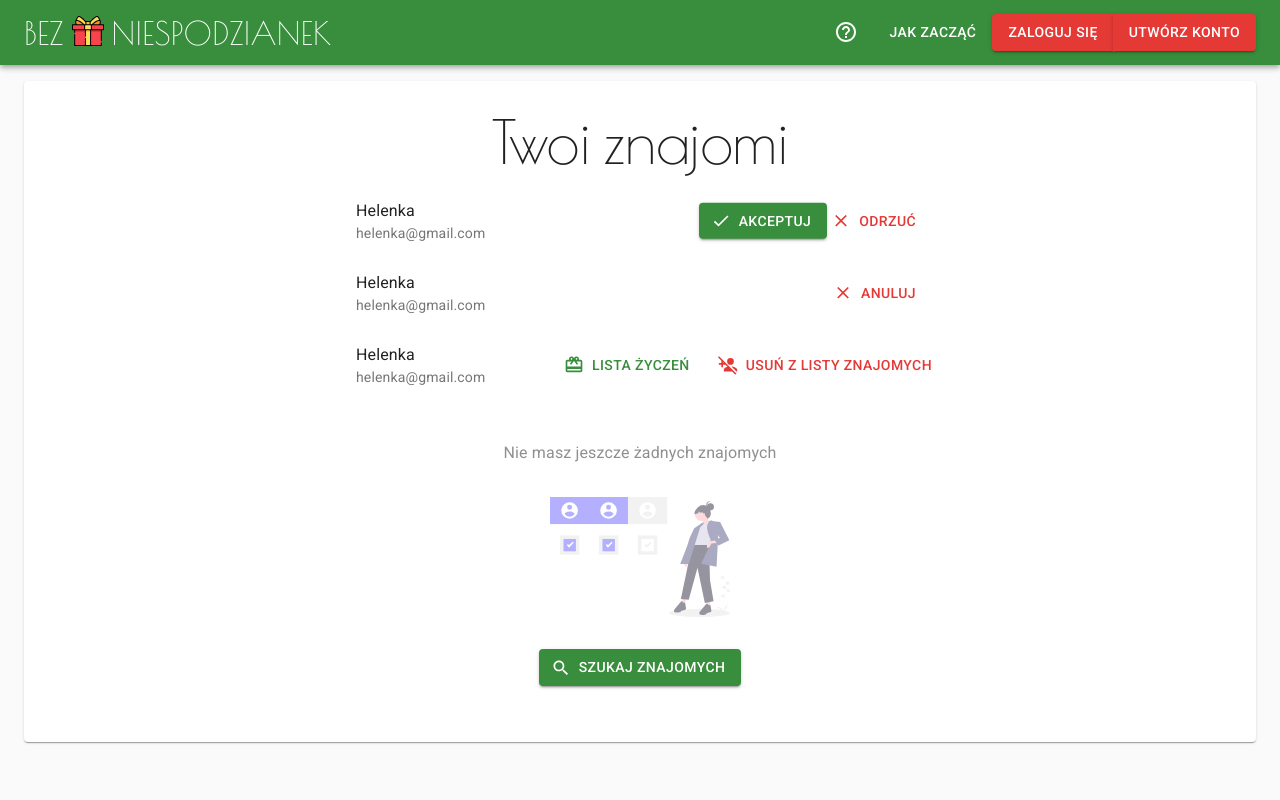
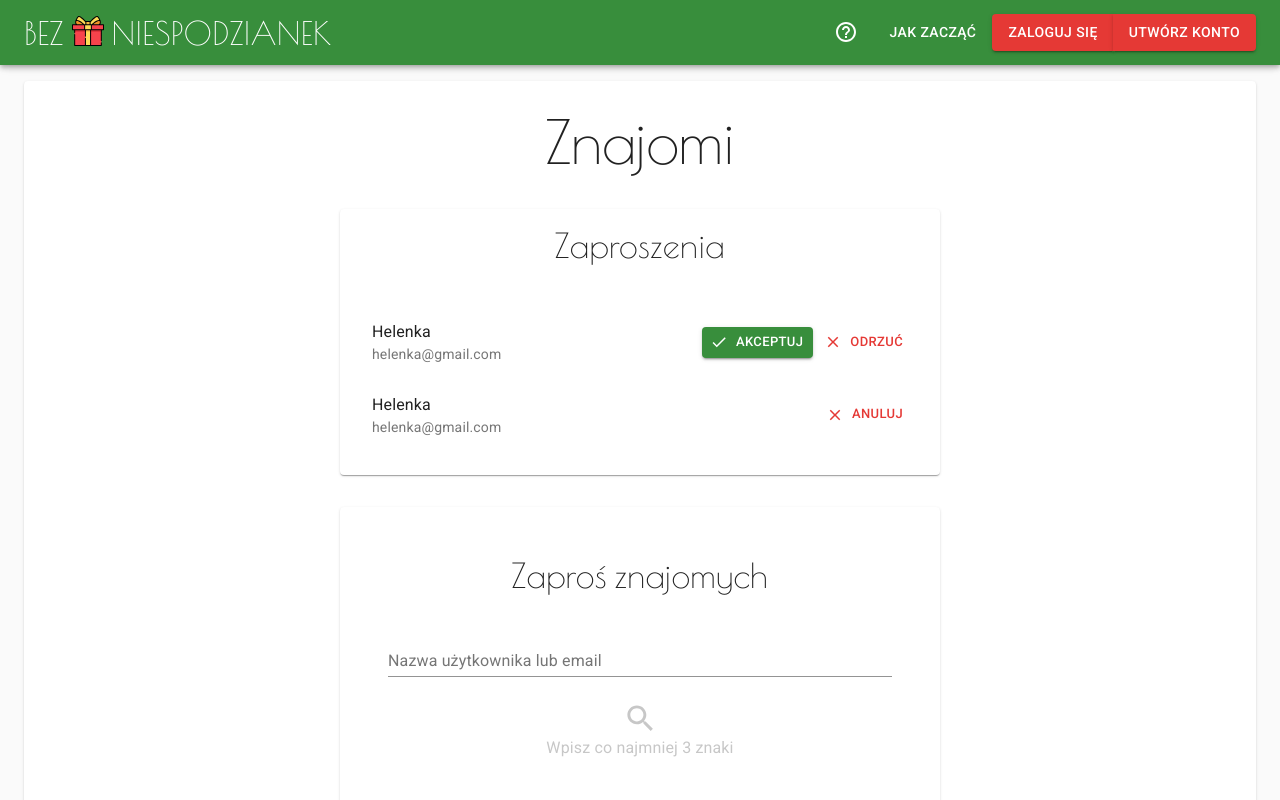
Before and after one commit to Bruinen90/gifts-front, a React (Create React App) app: page /moi-znajomi in a window 1280 px wide. Shown: the top 800 px of the page. Built offline with nearby package versions, Linux system fonts and the light colour scheme.

Commit message:
Friends page layout done

```diff
--- /dev/null
+++ b/src/components/CenteredCard/CenteredCard.tsx
@@ -0,0 +1,34 @@
+// MUI
+import { Card, Theme } from "@material-ui/core";
+import { styled } from "@material-ui/core";
+
+interface CenteredCardProps {
+    maxWidth?: string;
+    padding?: number | string;
+    marginVertical?: number | string;
+    theme: Theme;
+}
+
+export const CenteredCard = styled(Card)(
+    ({ theme, maxWidth, padding, marginVertical }: CenteredCardProps) => ({
+        maxWidth: maxWidth ? maxWidth : "600px",
+        padding: padding
+            ? typeof padding === "number"
+                ? theme.spacing(padding/2)
+                : padding
+            : theme.spacing(1),
+        margin:
+            (marginVertical
+                ? typeof marginVertical === "number"
+                    ? `${theme.spacing(marginVertical)}px`
+                    : marginVertical
+                : `${theme.spacing(4)}px`) + " auto",
+        [theme.breakpoints.up("md")]: {
+            padding: padding
+                ? typeof padding === "number"
+                    ? theme.spacing(padding)
+                    : padding
+                : theme.spacing(2),
+        },
+    })
+);
--- a/src/components/FindUser/FindUser.tsx
+++ b/src/components/FindUser/FindUser.tsx
@@ -1,68 +1,79 @@
-import React, { useState, useEffect, useCallback } from 'react';
-import axios from 'axios';
+import React, { useState, useEffect, useCallback, RefObject } from "react";
+import axios from "axios";
 
 // Styles
-import * as Styled from './stylesFindUser';
+import * as Styled from "./stylesFindUser";
 
 // MUI
-import { CircularProgress, TextField, Typography } from '@material-ui/core';
+import {
+    Box,
+    CircularProgress,
+    TextField,
+    Typography,
+} from "@material-ui/core";
 
 // Icons
-import { Search } from '@material-ui/icons';
+import { Search } from "@material-ui/icons";
 
 // Types
-import { User, SearchState, UsersListType } from '../../interfaces/interfaces';
-import UsersList from '../UsersList/UsersList';
+import { User, SearchState, UsersListType } from "../../interfaces/interfaces";
+import UsersList from "../UsersList/UsersList";
 
 interface FindUserProps {
-	handleAddUserToDraw: (user: User) => void;
-	removedFromResults: User[];
+    handleUserClicked: (user: User) => void;
+    removedFromResults: User[] | undefined;
+    header?: string;
 }
 
-const FindUser = ({
-	handleAddUserToDraw,
-	removedFromResults,
-}: FindUserProps) => {
-	const [searchPhrase, setSearchPhrase] = useState('');
+const FindUser = React.forwardRef(
+    (
+        { handleUserClicked, removedFromResults, header }: FindUserProps,
+        ref) => {
+        const [searchPhrase, setSearchPhrase] = useState("");
         const [searchResults, setSearchResults] = useState<UsersListType>([]);
-	const [searchState, setSearchState] = useState<SearchState>('too-short');
+        const [searchState, setSearchState] = useState<SearchState>(
+            "too-short"
+        );
         const [searchBoxOutput, setSearchBoxOutput] = useState<any>();
 
         const onStopTyping = useCallback(async () => {
             if (searchPhrase.length < 3) {
-			setSearchState('too-short');
+                setSearchState("too-short");
             } else {
-			setSearchState('loading');
+                setSearchState("loading");
                 const graphqlQuery = {
                     query: `
                     {findUser(searchPhrase: "${searchPhrase}") { _id username email }}
                 `,
                 };
                 try {
-				const response = await axios.post('graphql', graphqlQuery);
+                    const response = await axios.post("graphql", graphqlQuery);
                     const foundUsers: User[] = response.data.data.findUser;
-				const filteredUsers = foundUsers.filter(
-					user =>
+                    const filteredUsers = removedFromResults
+                        ? foundUsers.filter(
+                              (user) =>
                                   !removedFromResults.some(
-							removedUser => removedUser._id === user._id
+                                      (removedUser) =>
+                                          removedUser._id === user._id
                                   )
-				);
+                          )
+                        : foundUsers;
                     if (filteredUsers.length > 0) {
                         setSearchResults(filteredUsers);
-					setSearchState('display-results');
+                        setSearchState("display-results");
                     } else {
-					setSearchState('no-results');
+                        setSearchState("no-results");
                     }
                 } catch (err) {
                     console.log(err);
-				setSearchState('error');
+                    setSearchState("error");
                 }
             }
         }, [removedFromResults, searchPhrase]);
 
         useEffect(() => {
             if (searchResults.length === 0) {
-			setSearchState('no-results');
+                setSearchState("no-results");
             }
         }, [searchResults]);
 
@@ -73,31 +84,36 @@ const FindUser = ({
             return () => window.clearTimeout(typingTimeout);
         }, [onStopTyping, searchPhrase]);
 
-	const handleInputChange = (event: React.ChangeEvent<HTMLInputElement>) => {
+        const handleInputChange = (
+            event: React.ChangeEvent<HTMLInputElement>
+        ) => {
             setSearchPhrase(event.target.value);
         };
 
         useEffect(() => {
-		setSearchResults((prev: UsersListType) =>
-			prev.filter(
-				user =>
+            setSearchResults((prev: UsersListType) => {
+                if (!removedFromResults) {
+                    return prev;
+                }
+                return prev.filter(
+                    (user) =>
                         !removedFromResults.some(
-						removedUser => removedUser._id === user._id
-					)
+                            (removedUser) => removedUser._id === user._id
                         )
                 );
+            });
         }, [removedFromResults]);
 
         useEffect(() => {
             switch (searchState) {
-			case 'error':
+                case "error":
                     setSearchBoxOutput(
                         <Typography>
                             Wystąpił błąd, poczekaj chwilę i spróbuj ponownie
                         </Typography>
                     );
                     break;
-			case 'too-short':
+                case "too-short":
                     setSearchBoxOutput(
                         <>
                             <Search fontSize="large" />
@@ -105,45 +121,51 @@ const FindUser = ({
                         </>
                     );
                     break;
-			case 'loading':
+                case "loading":
                     setSearchBoxOutput(<CircularProgress />);
                     break;
-			case 'no-results':
+                case "no-results":
                     setSearchBoxOutput(
-					<Typography>Nie znaleziono żadnego użytkownika</Typography>
+                        <Typography>
+                            Nie znaleziono żadnego użytkownika
+                        </Typography>
                     );
                     break;
-			case 'display-results':
+                case "display-results":
                     setSearchBoxOutput(
                         <UsersList
                             usersList={searchResults}
-						handleUserClicked={handleAddUserToDraw}
+                            handleUserClicked={handleUserClicked}
                             listType="addingUsers"
                         />
                     );
             }
-	}, [handleAddUserToDraw, searchResults, searchState]);
+        }, [handleUserClicked, searchResults, searchState]);
         return (
-		<>
+            <Box display="flex" flexDirection="column">
+                {header && (
                     <Typography
                         variant="h6"
                         component="h6"
-				style={{ marginTop: '1rem' }}
+                        style={{ marginTop: "1rem" }}
                     >
-				Dodaj uczestników
+                        {header}
                     </Typography>
+                )}
                 <TextField
                     label="Nazwa użytkownika lub email"
                     onChange={handleInputChange}
                     value={searchPhrase}
                     // Chrome ignores "off" so "nope" :-)
                     autoComplete="nope"
+                    inputRef={ref}
                 />
                 {/* Search results box */}
                 <Styled.SearchResultsBox searchState={searchState}>
                     {searchBoxOutput}
                 </Styled.SearchResultsBox>
-		</>
+            </Box>
         );
-};
+    }
+);
 export default FindUser;
--- a/src/components/InvitationBox/InvitationBox.tsx
+++ b/src/components/InvitationBox/InvitationBox.tsx
@@ -1,15 +1,10 @@
-import React from 'react';
-import { useDispatch } from 'react-redux';
-import * as watcherTypes from '../../store/actions/watcherTypes';
+import React from "react";
+import { useDispatch } from "react-redux";
+import * as watcherTypes from "../../store/actions/watcherTypes";
 
 // MUI
-import {
-	ListItem,
-	ListItemText,
-	ListItemSecondaryAction,
-	Button,
-} from '@material-ui/core';
-import { Close, Check } from '@material-ui/icons';
+import { ListItem, Grid, ListItemText, Button } from "@material-ui/core";
+import { Close, Check } from "@material-ui/icons";
 
 interface InvitationBoxProps {
     _id: string;
@@ -27,20 +22,28 @@ const InvitationBox: React.FC<InvitationBoxProps> = ({
     const handleAcceptInvitation = () => {
         dispatch({
             type: watcherTypes.WATCH_SET_INVITATION_DECISION,
-			payload: { decision: 'accept' },
+            payload: { decision: "accept" },
         });
     };
 
     const handleRejectInvitation = () => {
         dispatch({
             type: watcherTypes.WATCH_SET_INVITATION_DECISION,
-			payload: { decision: 'reject' },
+            payload: { decision: "reject" },
         });
     };
     return (
         <ListItem>
+            <Grid container alignItems="center">
+                <Grid item xs={12} sm={6}>
                     <ListItemText primary={username} secondary={email} />
-			<ListItemSecondaryAction>
+                </Grid>
+                <Grid
+                    item
+                    xs={12}
+                    sm={6}
+                    style={{ display: "flex", justifyContent: "flex-end" }}
+                >
                     {invited ? (
                         <>
                             <Button
@@ -48,6 +51,8 @@ const InvitationBox: React.FC<InvitationBoxProps> = ({
                                 variant="contained"
                                 onClick={handleAcceptInvitation}
                                 startIcon={<Check />}
+                                size="small"
+                                style={{ marginRight: "8px" }}
                             >
                                 Akceptuj
                             </Button>
@@ -55,16 +60,22 @@ const InvitationBox: React.FC<InvitationBoxProps> = ({
                                 color="secondary"
                                 onClick={handleRejectInvitation}
                                 startIcon={<Close />}
+                                size="small"
                             >
                                 Odrzuć
                             </Button>
                         </>
                     ) : (
-					<Button color="secondary" startIcon={<Close />}>
+                        <Button
+                            color="secondary"
+                            startIcon={<Close />}
+                            size="small"
+                        >
                             Anuluj
                         </Button>
                     )}
-			</ListItemSecondaryAction>
+                </Grid>
+            </Grid>
         </ListItem>
     );
 };
--- a/src/components/NavigationDrawer/NavigationDrawer.tsx
+++ b/src/components/NavigationDrawer/NavigationDrawer.tsx
@@ -1,8 +1,7 @@
 import React from "react";
-import { Link as RouterLink } from "react-router-dom";
 
 // MUI
-import { Drawer, Box, Button } from "@material-ui/core";
+import { Drawer, Box } from "@material-ui/core";
 
 // Components
 import NavigationList from "../NavigationList/NavigationList";
--- a/src/pages/CreateDraw/CreateDraw.tsx
+++ b/src/pages/CreateDraw/CreateDraw.tsx
@@ -242,8 +242,9 @@ const CreateDraw: React.FC = () => {
 					/>
 				</MuiPickersUtilsProvider>
 				<FindUser
-					handleAddUserToDraw={handleAddParticipant}
+					handleUserClicked={handleAddParticipant}
 					removedFromResults={participants}
+					header="Dodaj uczestników"
 				/>
 				{participants.length > 0 && (
 					<>
--- a/src/pages/Friends/Friends.tsx
+++ b/src/pages/Friends/Friends.tsx
@@ -1,30 +1,51 @@
-import React from 'react';
-import { useSelector } from 'react-redux';
+import React from "react";
+import { useSelector } from "react-redux";
 
 // Components
-import PageWrapper from '../../components/PageWrapper/PageWrapper';
-import { FriendBox } from '../../components/FriendBox/FriendBox';
+import PageWrapper from "../../components/PageWrapper/PageWrapper";
+import { FriendBox } from "../../components/FriendBox/FriendBox";
+import { CenteredCard } from "../../components/CenteredCard/CenteredCard";
+import FindUser from "../../components/FindUser/FindUser";
 
 // MUI
-import { Box, Typography, Button, List } from '@material-ui/core';
+import { Box, Typography, Button, List } from "@material-ui/core";
 
 // Types
-import { StateInterface } from '../../interfaces/interfaces';
+import { StateInterface, User } from "../../interfaces/interfaces";
 
 // Images
-import Subscriptions from '../../img/subscripions.svg';
-import { Search } from '@material-ui/icons';
-import InvitationBox from '../../components/InvitationBox/InvitationBox';
+import Subscriptions from "../../img/subscripions.svg";
+import { Search } from "@material-ui/icons";
+import InvitationBox from "../../components/InvitationBox/InvitationBox";
 
 export const Friends: React.FC = () => {
     const friendsList = useSelector((state: StateInterface) => state.friends);
 
+    const findUserRef = React.createRef<HTMLInputElement>();
+
+    const handleSendInvitation = (user: User) => {
+        console.log(user);
+    };
+
+    const handleClickedSearchForFriends = () => {
+        console.log("searching in");
+        findUserRef!.current!.focus();
+        findUserRef!.current!.scrollIntoView({
+            behavior: "smooth",
+            inline: "center",
+        });
+    };
+
     return (
         <PageWrapper>
             <Typography variant="h2" align="center">
-				Twoi znajomi
+                Znajomi
             </Typography>
-			<List style={{ maxWidth: '600px', margin: 'auto' }}>
+            <CenteredCard>
+                <Typography variant="h4" align="center">
+                    Zaproszenia
+                </Typography>
+                <List>
                     <InvitationBox
                         _id="124"
                         username="Helenka"
@@ -37,12 +58,22 @@ export const Friends: React.FC = () => {
                         email="helenka@gmail.com"
                         invited={false}
                     />
-				<FriendBox
-					_id="124"
-					username="Helenka"
-					email="helenka@gmail.com"
+                </List>
+            </CenteredCard>
+            <CenteredCard padding={6}>
+                <Typography variant="h4" align="center">
+                    Zaproś znajomych
+                </Typography>
+                <FindUser
+                    handleUserClicked={handleSendInvitation}
+                    removedFromResults={friendsList}
+                    ref={findUserRef}
                 />
-			</List>
+            </CenteredCard>
+            <CenteredCard>
+                <Typography variant="h4" align="center">
+                    Twoi znajomi
+                </Typography>
                 <Box
                     textAlign="center"
                     display="flex"
@@ -51,38 +82,42 @@ export const Friends: React.FC = () => {
                     margin="2rem auto"
                 >
                     {friendsList && friendsList.length > 0 ? (
-					friendsList.map(friend => (
+                        <List>
+                            {friendsList.map((friend) => (
                                 <FriendBox
                                     _id={friend._id}
                                     username={friend.username}
                                     email={friend.email}
                                 />
-					))
+                            ))}
+                        </List>
                     ) : (
                         <>
-						<Typography style={{ opacity: '0.5' }}>
+                            <Typography style={{ opacity: "0.5" }}>
                                 Nie masz jeszcze żadnych znajomych
                             </Typography>
                             <img
                                 alt=""
                                 src={Subscriptions}
                                 style={{
-								width: '20%',
-								maxWidth: '180px',
-								opacity: '0.5',
-								margin: '2rem',
+                                    width: "20%",
+                                    maxWidth: "180px",
+                                    opacity: "0.5",
+                                    margin: "2rem",
                                 }}
                             />
                             <Button
                                 variant="contained"
                                 color="primary"
                                 startIcon={<Search />}
+                                onClick={handleClickedSearchForFriends}
                             >
                                 Szukaj znajomych
                             </Button>
                         </>
                     )}
                 </Box>
+            </CenteredCard>
         </PageWrapper>
     );
 };
```
Lines whose indentation alone changed are shown as unchanged.
